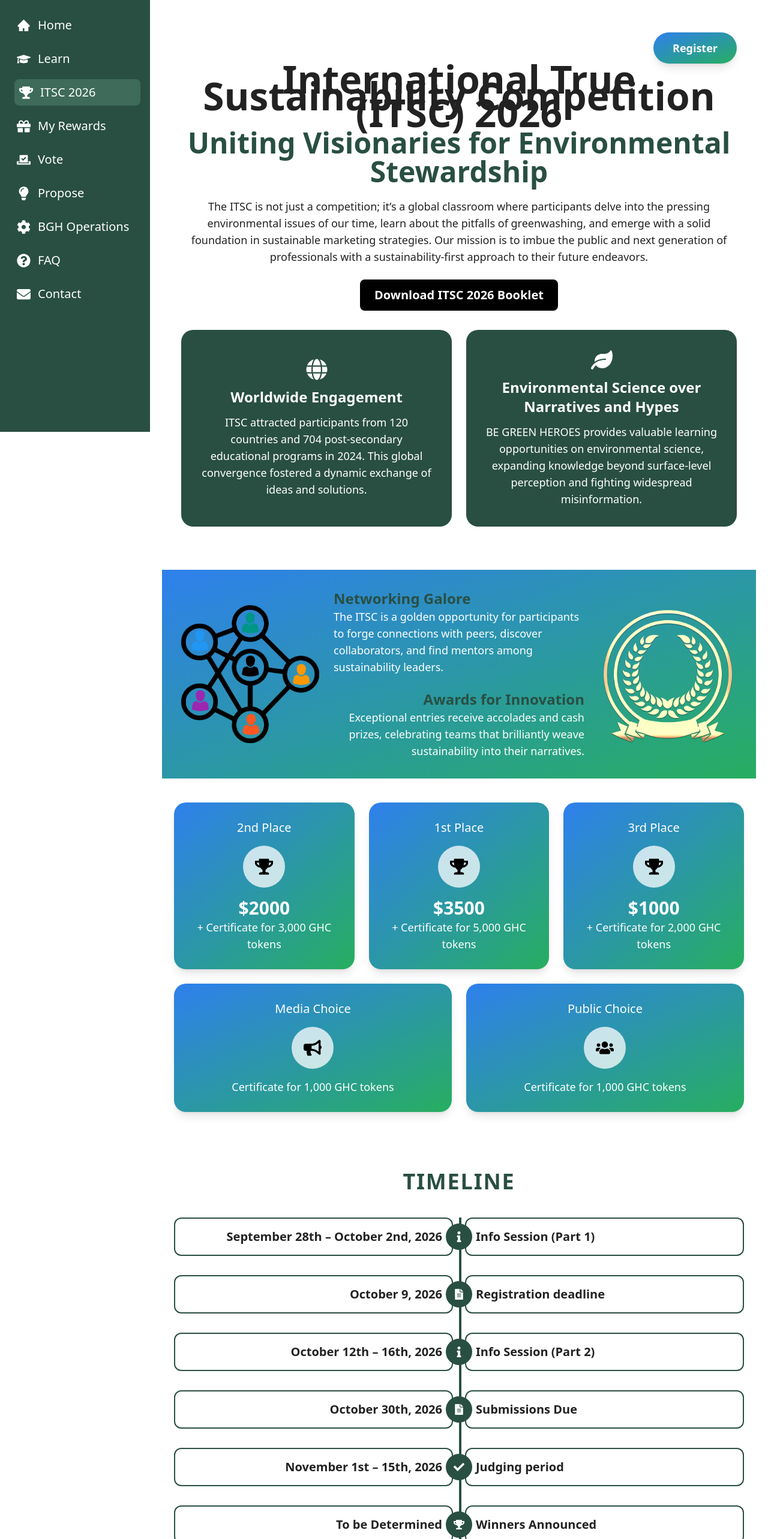
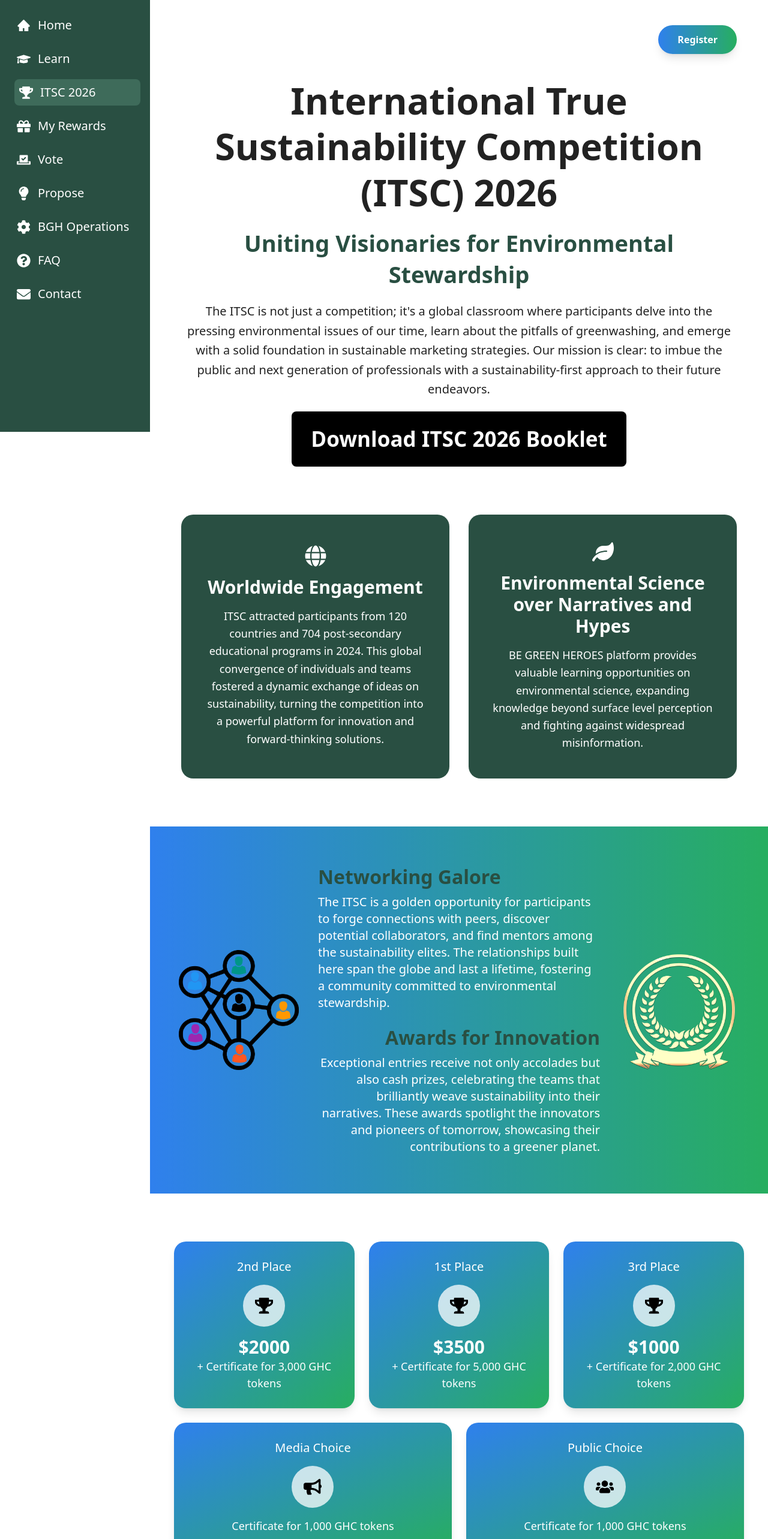
Before and after one commit to AbrarAhmed111/begreenheros, a React (Vite) app: page /itsc in a window 1280 px wide. Shown: the part 80-2646 px from the top of the page at 60% size. Built offline with nearby package versions, Linux system fonts and the light colour scheme.

Commit message:
Update Itsc.tsx

```diff
--- a/src/pages/Itsc.tsx
+++ b/src/pages/Itsc.tsx
@@ -1,12 +1,46 @@
-import { FaBullhorn, FaCheck, FaFileAlt, FaGlobe, FaInfo, FaLeaf, FaTrophy, FaUsers } from "react-icons/fa";
+import {
+    FaBullhorn,
+    FaCheck,
+    FaFileAlt,
+    FaGlobe,
+    FaInfo,
+    FaLeaf,
+    FaTrophy,
+    FaUsers,
+} from "react-icons/fa";
 import { useModal } from "../hooks/useModal";
 
 const awards = [
-  { place: "2nd Place", prize: "$2000", detail: "+ Certificate for 3,000 GHC tokens", icon: FaTrophy },
-  { place: "1st Place", prize: "$3500", detail: "+ Certificate for 5,000 GHC tokens", icon: FaTrophy },
-  { place: "3rd Place", prize: "$1000", detail: "+ Certificate for 2,000 GHC tokens", icon: FaTrophy },
-  { place: "Media Choice", prize: "", detail: "Certificate for 1,000 GHC tokens", icon: FaBullhorn },
-  { place: "Public Choice", prize: "", detail: "Certificate for 1,000 GHC tokens", icon: FaUsers },
+    {
+        place: "2nd Place",
+        prize: "$2000",
+        detail: "+ Certificate for 3,000 GHC tokens",
+        icon: FaTrophy,
+    },
+    {
+        place: "1st Place",
+        prize: "$3500",
+        detail: "+ Certificate for 5,000 GHC tokens",
+        icon: FaTrophy,
+    },
+    {
+        place: "3rd Place",
+        prize: "$1000",
+        detail: "+ Certificate for 2,000 GHC tokens",
+        icon: FaTrophy,
+    },
+    {
+        place: "Media Choice",
+        prize: "",
+        detail: "Certificate for 1,000 GHC tokens",
+        icon: FaBullhorn,
+    },
+    {
+        place: "Public Choice",
+        prize: "",
+        detail: "Certificate for 1,000 GHC tokens",
+        icon: FaUsers,
+    },
 ];
 
 const timeline = [
@@ -23,22 +57,204 @@
 
     return (
         <section className="text-center">
-      <div className="mx-auto max-w-[1500px] px-2 py-5 sm:p-8">
-        <div className="flex justify-end"><button type="button" onClick={openRegister} className="my-3 rounded-pill px-8 py-3 font-semibold text-white shadow-lg bg-gradient-to-br from-gradient-blue to-gradient-green">Register</button></div>
-        <h1 className="text-[32px] font-bold sm:text-[40px] md:text-[64px]">International True Sustainability Competition (ITSC) 2026</h1>
-        <h2 className="mt-3 text-2xl font-semibold text-dull-green sm:text-3xl md:text-5xl">Uniting Visionaries for Environmental Stewardship</h2>
-        <p className="mx-auto mt-5 max-w-6xl">The ITSC is not just a competition; it’s a global classroom where participants delve into the pressing environmental issues of our time, learn about the pitfalls of greenwashing, and emerge with a solid foundation in sustainable marketing strategies. Our mission is to imbue the public and next generation of professionals with a sustainability-first approach to their future endeavors.</p>
-        <a href="/pdf/ITSC 2026 Post Secondary Guideline Booklet FINALv1.pdf" download className="mt-6 inline-block rounded-lg bg-black px-6 py-3 text-xl font-bold text-white">Download ITSC 2026 Booklet</a>
-        <div className="mt-8 grid gap-6 lg:grid-cols-2"><article className="flex min-h-[300px] flex-col items-center justify-center rounded-mission bg-dull-green p-8 text-white"><FaGlobe className="mb-3 text-4xl" /><h3 className="text-2xl font-bold">Worldwide Engagement</h3><p className="mt-3">ITSC attracted participants from 120 countries and 704 post-secondary educational programs in 2024. This global convergence fostered a dynamic exchange of ideas and solutions.</p></article><article className="flex min-h-[300px] flex-col items-center justify-center rounded-mission bg-dull-green p-8 text-white"><FaLeaf className="mb-3 text-4xl" /><h3 className="text-2xl font-bold">Environmental Science over Narratives and Hypes</h3><p className="mt-3">BE GREEN HEROES provides valuable learning opportunities on environmental science, expanding knowledge beyond surface-level perception and fighting widespread misinformation.</p></article></div>
+            <div className="mx-auto max-w-[1200px] px-4 pt-5 sm:px-8 sm:pt-8">
+                <div className="mb-6 flex justify-end sm:mb-10">
+                    <button
+                        type="button"
+                        onClick={openRegister}
+                        className="rounded-pill bg-gradient-to-r from-gradient-blue to-gradient-green px-8 py-3 text-base font-semibold text-white shadow-lg transition hover:scale-105"
+                    >
+                        Register
+                    </button>
                 </div>
 
-      <div className="my-10 flex flex-col items-center justify-center gap-6 p-8 text-white bg-gradient-to-br from-gradient-blue to-gradient-green lg:flex-row"><img src="/img/itsc/networking.webp" alt="Students networking" className="w-full max-w-[230px] object-contain" /><div className="max-w-4xl text-left"><div><h3 className="text-2xl font-bold text-dull-green">Networking Galore</h3><p>The ITSC is a golden opportunity for participants to forge connections with peers, discover collaborators, and find mentors among sustainability leaders.</p></div><div className="mt-6 text-right"><h3 className="text-2xl font-bold text-dull-green">Awards for Innovation</h3><p>Exceptional entries receive accolades and cash prizes, celebrating teams that brilliantly weave sustainability into their narratives.</p></div></div><img src="/img/itsc/reward.webp" alt="ITSC innovation reward" className="hidden w-full max-w-[230px] object-contain xl:block" /></div>
+                <div className="mx-auto max-w-full space-y-5">
+                    <h1 className="text-[28px] font-semibold leading-tight text-body sm:text-[36px] md:text-[61px]">
+                        International True Sustainability Competition (ITSC)
+                        2026
+                    </h1>
+                    <h2 className="text-[24px] font-semibold leading-snug text-dull-green sm:text-[28px] md:text-[38px]">
+                        Uniting Visionaries for Environmental Stewardship
+                    </h2>
+                    <p className="mx-auto text-[base] leading-relaxed text-body sm:text-[20px]">
+                        The ITSC is not just a competition; it&apos;s a global
+                        classroom where participants delve into the pressing
+                        environmental issues of our time, learn about the
+                        pitfalls of greenwashing, and emerge with a solid
+                        foundation in sustainable marketing strategies. Our
+                        mission is clear: to imbue the public and next
+                        generation of professionals with a sustainability-first
+                        approach to their future endeavors.
+                    </p>
+                    <a
+                        href="/pdf/ITSC 2026 Post Secondary Guideline Booklet FINALv1.pdf"
+                        download
+                        className="mt-2 inline-block rounded-lg bg-black px-8 py-8 text-[35px] font-semibold text-white transition hover:opacity-90"
+                    >
+                        Download ITSC 2026 Booklet
+                    </a>
+                </div>
 
-      <div className="mx-auto my-10 grid max-w-6xl gap-6 px-5 md:grid-cols-2 lg:grid-cols-6">{awards.map(({ place, prize, detail, icon: Icon }, index) => <article key={place} className={`rounded-mission p-7 text-white shadow-lg transition hover:-translate-y-2 bg-gradient-to-br from-gradient-blue to-gradient-green ${index < 3 ? "lg:col-span-2" : "lg:col-span-3"}`}><p className="text-xl">{place}</p><span className="mx-auto my-4 flex h-[70px] w-[70px] items-center justify-center rounded-full bg-white/75 text-3xl text-black"><Icon /></span>{prize && <h3 className="text-3xl font-bold">{prize}</h3>}<p>{detail}</p></article>)}</div>
+                <div className="mt-16 grid gap-8 sm:mt-20 lg:grid-cols-2">
+                    <article className="flex min-h-[400px] flex-col items-center justify-center rounded-mission bg-dull-green p-8 text-white sm:min-h-[440px] sm:p-10">
+                        <FaGlobe className="mb-4 text-4xl" />
+                        <h3 className="text-3xl font-semibold">
+                            Worldwide Engagement
+                        </h3>
+                        <p className="mt-4 text-lg leading-relaxed">
+                            ITSC attracted participants from 120 countries and
+                            704 post-secondary educational programs in 2024. This
+                            global convergence of individuals and teams fostered a
+                            dynamic exchange of ideas on sustainability, turning
+                            the competition into a powerful platform for
+                            innovation and forward-thinking solutions.
+                        </p>
+                    </article>
+                    <article className="flex min-h-[400px] flex-col items-center justify-center rounded-mission bg-dull-green p-8 text-white sm:min-h-[440px] sm:p-10">
+                        <FaLeaf className="mb-4 text-4xl" />
+                        <h3 className="text-3xl font-semibold">
+                            Environmental Science over Narratives and Hypes
+                        </h3>
+                        <p className="mt-4 text-lg leading-relaxed">
+                            BE GREEN HEROES platform provides valuable learning
+                            opportunities on environmental science, expanding
+                            knowledge beyond surface level perception and
+                            fighting against widespread misinformation.
+                        </p>
+                    </article>
+                </div>
+            </div>
 
-      <div className="mx-auto max-w-5xl px-5 py-14"><h2 className="mb-10 text-4xl font-bold tracking-wider text-dull-green">TIMELINE</h2><div className="relative before:absolute before:bottom-0 before:left-5 before:top-0 before:w-1 before:bg-dull-green md:before:left-1/2">{timeline.map(([date, event, Icon], index) => <article key={event} className={`relative mb-8 grid items-center gap-5 pl-16 md:grid-cols-2 md:pl-0 ${index % 2 ? "" : ""}`}><span className="absolute left-0 z-10 flex h-11 w-11 items-center justify-center rounded-full bg-dull-green text-white md:left-1/2 md:-translate-x-1/2"><Icon /></span><div className={`rounded-xl border-2 border-dull-green p-4 ${index % 2 ? "md:col-start-2 md:text-left" : "md:text-right"}`}><h3 className="text-xl font-semibold">{index % 2 ? event : date}</h3></div><div className={`rounded-xl border-2 border-dull-green p-4 ${index % 2 ? "md:col-start-1 md:row-start-1 md:text-right" : "md:text-left"}`}><h3 className="text-xl font-semibold">{index % 2 ? date : event}</h3></div></article>)}</div></div>
+            <div className="-mx-4 mt-16 mb-12 flex min-h-[320px] flex-col items-center justify-between gap-6 bg-gradient-to-r from-gradient-blue to-gradient-green px-8 py-12 text-white sm:-mx-5 sm:mt-20 sm:px-12 sm:py-14 sm:mb-16 lg:min-h-[360px] lg:flex-row lg:items-center lg:gap-8 lg:py-16">
+                <img
+                    src="/img/itsc/networking.webp"
+                    alt="Students networking"
+                    className="w-full max-w-[180px] shrink-0 object-contain lg:max-w-[200px]"
+                />
+                <div className="w-full max-w-4xl flex-1">
+                    <div className="text-left">
+                        <h3 className="text-[28px] font-bold leading-tight text-dull-green sm:text-[32px]">
+                            Networking Galore
+                        </h3>
+                        <p className="mt-2 text-lg leading-relaxed sm:text-xl">
+                            The ITSC is a golden opportunity for participants to
+                            forge connections with peers, discover potential
+                            collaborators, and find mentors among the
+                            sustainability elites. The relationships built here
+                            span the globe and last a lifetime, fostering a
+                            community committed to environmental stewardship.
+                        </p>
+                    </div>
+                    <div className="mt-5 text-right sm:mt-6">
+                        <h3 className="text-[28px] font-bold leading-tight text-dull-green sm:text-[32px]">
+                            Awards for Innovation
+                        </h3>
+                        <p className="mt-2 text-lg leading-relaxed sm:text-xl">
+                            Exceptional entries receive not only accolades but
+                            also cash prizes, celebrating the teams that
+                            brilliantly weave sustainability into their
+                            narratives. These awards spotlight the innovators
+                            and pioneers of tomorrow, showcasing their
+                            contributions to a greener planet.
+                        </p>
+                    </div>
+                </div>
+                <img
+                    src="/img/itsc/reward.webp"
+                    alt="ITSC innovation reward"
+                    className="hidden w-full max-w-[180px] shrink-0 object-contain lg:block lg:max-w-[200px]"
+                />
+            </div>
 
-      <div className="px-5 py-16"><h2 className="text-4xl font-bold">Want to participate?</h2><p className="mx-auto mt-3 max-w-4xl">Be ready and join us for the 2026 edition on this wonderful journey to recreate a new and cleaner world with Clean Recycling Initiative.</p><button type="button" onClick={openRegister} className="my-7 rounded-pill px-10 py-3 font-semibold text-white bg-gradient-to-br from-gradient-blue to-gradient-green">Register</button><div className="mx-auto max-w-5xl"><h3 className="text-2xl font-bold">The Pinnacle of Sustainable Innovation and Marketing Brilliance</h3><p className="mt-3">The International Sustainability Marketing Competition, a hallmark event by the Clean Recycling Initiative™, is more than an event; it is a movement toward integrating sustainability into environmental efforts.</p></div></div>
+            <div className="mx-auto mt-16 grid max-w-6xl gap-6 px-5 sm:mt-20 md:grid-cols-2 lg:grid-cols-6">
+                {awards.map(({ place, prize, detail, icon: Icon }, index) => (
+                    <article
+                        key={place}
+                        className={`rounded-mission p-7 text-white shadow-lg transition hover:-translate-y-2 bg-gradient-to-br from-gradient-blue to-gradient-green ${
+                            index < 3 ? "lg:col-span-2" : "lg:col-span-3"
+                        }`}
+                    >
+                        <p className="text-xl">{place}</p>
+                        <span className="mx-auto my-4 flex h-[70px] w-[70px] items-center justify-center rounded-full bg-white/75 text-3xl text-black">
+                            <Icon />
+                        </span>
+                        {prize && (
+                            <h3 className="text-3xl font-bold">{prize}</h3>
+                        )}
+                        <p>{detail}</p>
+                    </article>
+                ))}
+            </div>
+
+            <div className="mx-auto max-w-5xl px-5 py-14">
+                <h2 className="mb-10 text-4xl font-bold tracking-wider text-dull-green">
+                    TIMELINE
+                </h2>
+                <div className="relative before:absolute before:bottom-0 before:left-5 before:top-0 before:w-1 before:bg-dull-green md:before:left-1/2">
+                    {timeline.map(([date, event, Icon], index) => (
+                        <article
+                            key={event}
+                            className={`relative mb-8 grid items-center gap-5 pl-16 md:grid-cols-2 md:pl-0 ${
+                                index % 2 ? "" : ""
+                            }`}
+                        >
+                            <span className="absolute left-0 z-10 flex h-11 w-11 items-center justify-center rounded-full bg-dull-green text-white md:left-1/2 md:-translate-x-1/2">
+                                <Icon />
+                            </span>
+                            <div
+                                className={`rounded-xl border-2 border-dull-green p-4 ${
+                                    index % 2
+                                        ? "md:col-start-2 md:text-left"
+                                        : "md:text-right"
+                                }`}
+                            >
+                                <h3 className="text-xl font-semibold">
+                                    {index % 2 ? event : date}
+                                </h3>
+                            </div>
+                            <div
+                                className={`rounded-xl border-2 border-dull-green p-4 ${
+                                    index % 2
+                                        ? "md:col-start-1 md:row-start-1 md:text-right"
+                                        : "md:text-left"
+                                }`}
+                            >
+                                <h3 className="text-xl font-semibold">
+                                    {index % 2 ? date : event}
+                                </h3>
+                            </div>
+                        </article>
+                    ))}
+                </div>
+            </div>
+
+            <div className="px-5 py-16">
+                <h2 className="text-4xl font-bold">Want to participate?</h2>
+                <p className="mx-auto mt-3 max-w-4xl">
+                    Be ready and join us for the 2026 edition on this wonderful
+                    journey to recreate a new and cleaner world with Clean
+                    Recycling Initiative.
+                </p>
+                <button
+                    type="button"
+                    onClick={openRegister}
+                    className="my-7 rounded-pill px-10 py-3 font-semibold text-white bg-gradient-to-br from-gradient-blue to-gradient-green"
+                >
+                    Register
+                </button>
+                <div className="mx-auto max-w-5xl">
+                    <h3 className="text-2xl font-bold">
+                        The Pinnacle of Sustainable Innovation and Marketing
+                        Brilliance
+                    </h3>
+                    <p className="mt-3">
+                        The International Sustainability Marketing Competition,
+                        a hallmark event by the Clean Recycling Initiative™, is
+                        more than an event; it is a movement toward integrating
+                        sustainability into environmental efforts.
+                    </p>
+                </div>
+            </div>
         </section>
     );
 }
```
Lines whose indentation alone changed are shown as unchanged.
